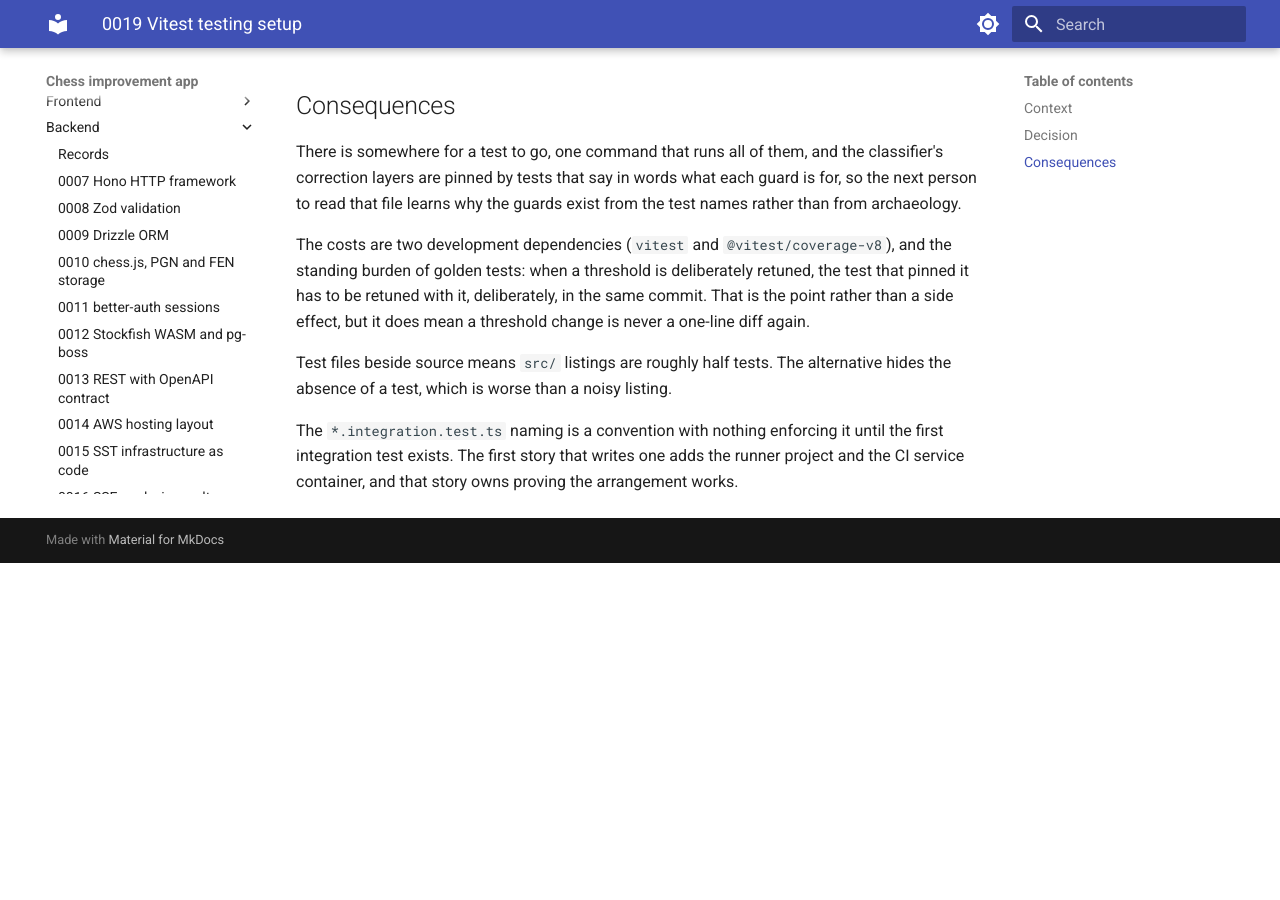
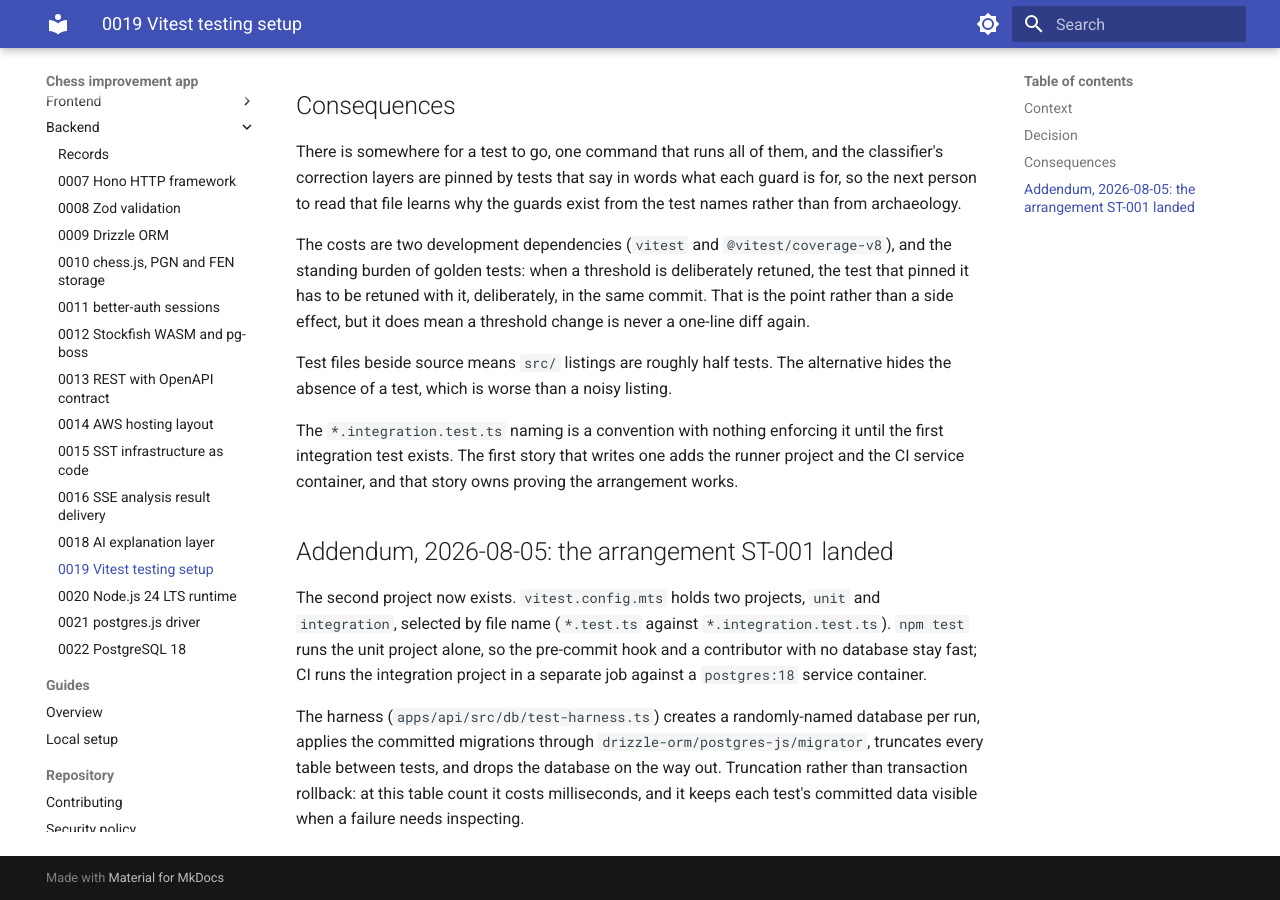
Before and after one commit to sushanth-dev/kanso-app, an MkDocs documentation site: the page built from docs/adrs/backend/0019-vitest-testing-setup.md, in a window 1280 px wide and 900 px high, scrolled down 1633 px. Built offline with MkDocs 1.6.1 and Material for MkDocs 9.7.7, drawn with Linux system fonts in a browser that asks for light colours; before the commit the page ends 2196 px from its top, so only the background shows below that.

Commit message:
docs: record the integration test arrangement
The local-setup guide gains the command and says what the suite does to
the database. ADR-0019's deferral is closed with an addendum describing
what was actually built.

Co-Authored-By: Agent <noreply@anthropic.com>

```diff
--- a/docs/adrs/backend/0019-vitest-testing-setup.md
+++ b/docs/adrs/backend/0019-vitest-testing-setup.md
@@ -93,3 +93,19 @@ The `*.integration.test.ts` naming is a convention with nothing enforcing it
 until the first integration test exists. The first story that writes one
 adds the runner project and the CI service container, and that story owns
 proving the arrangement works.
+
+## Addendum, 2026-08-05: the arrangement ST-001 landed
+
+The second project now exists. `vitest.config.mts` holds two projects, `unit`
+and `integration`, selected by file name (`*.test.ts` against
+`*.integration.test.ts`). `npm test` runs the unit project alone, so the
+pre-commit hook and a contributor with no database stay fast; CI runs the
+integration project in a separate job against a `postgres:18` service
+container.
+
+The harness (`apps/api/src/db/test-harness.ts`) creates a randomly-named
+database per run, applies the committed migrations through
+`drizzle-orm/postgres-js/migrator`, truncates every table between tests, and
+drops the database on the way out. Truncation rather than transaction
+rollback: at this table count it costs milliseconds, and it keeps each
+test's committed data visible when a failure needs inspecting.
```
Also changed, not shown: docs/guides/local-setup.md (+8 -3 lines).
